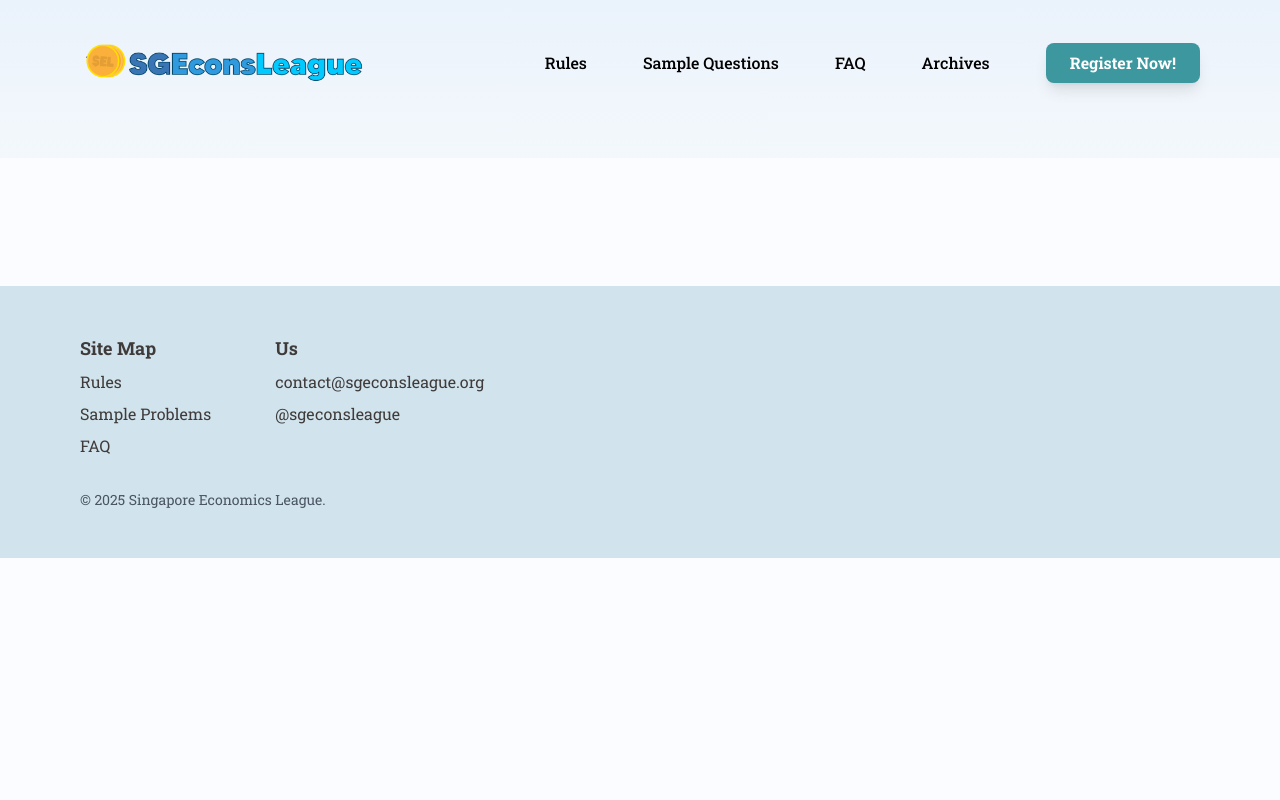
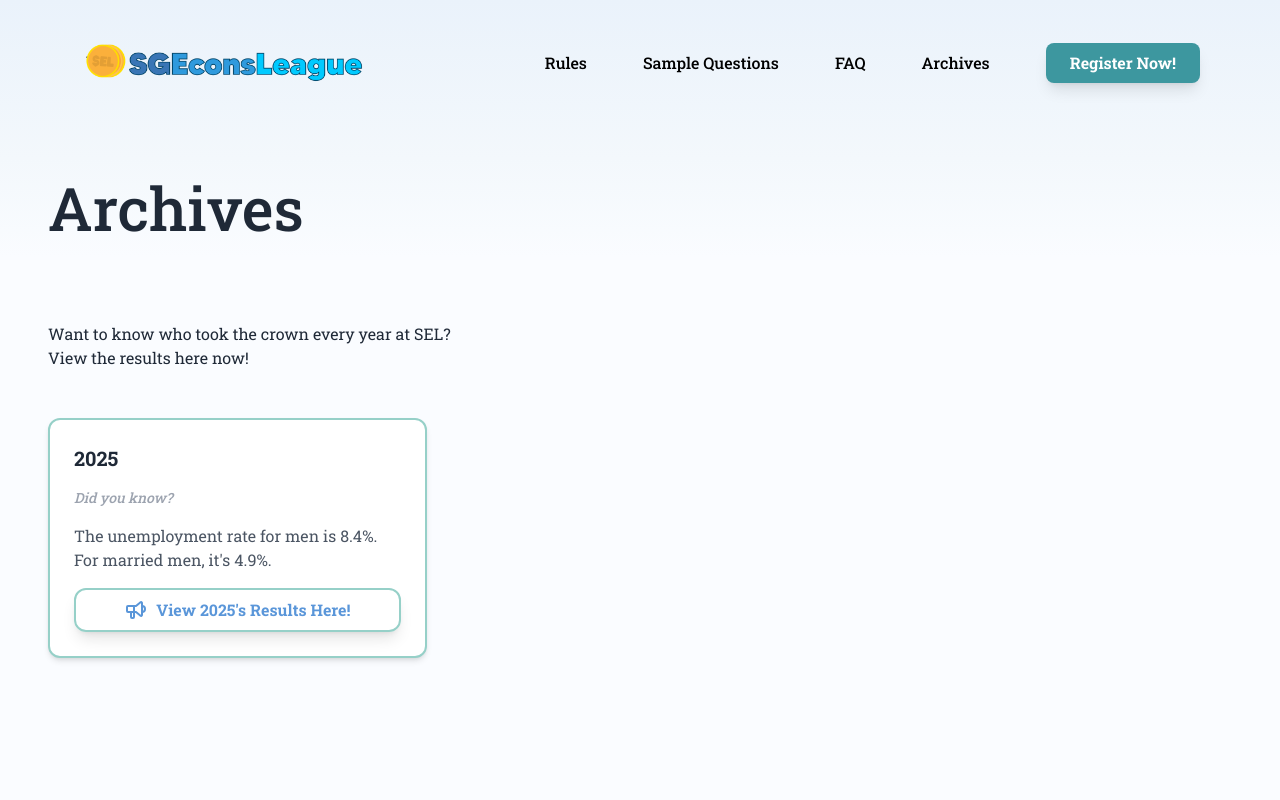
Before and after one commit to jonyewcodes/old, a Next.js app: page /archives in a window 1280 px wide. Shown: the top 800 px of the page. Built offline with nearby package versions, Linux system fonts and the light colour scheme.

Commit message:
feat: archives template

```diff
--- a/app/(pages)/archives/page.tsx
+++ b/app/(pages)/archives/page.tsx
@@ -1,7 +1,80 @@
 import React from "react";
+/* https://tabler.io/icons */
 
 const Archives = () => {
+  const archiveInfo = [
+    {
+      title: "2025",
+      category: "Did you know?",
+      content:
+        "The unemployment rate for men is 8.4%. For married men, it's 4.9%.",
+      link: "--",
+    },
+  ];
 
-}
+  return (
+    <main className="flex min-h-screen flex-col text-gray-800">
+      {/* Header Section */}
+      <div className="bg-gradient-to-b from-[#f3f8fc] to-[#fafcff] h-[80px] sm:h-[100px] md:h-[100px] flex items-center justify-center">
+        <div className="max-w-[1400px] w-full px-6 lg:px-12">
+          <h1 className="text-3xl sm:text-4xl md:text-5xl lg:text-6xl font-medium text-left font-roboto-slab">
+            Archives
+          </h1>
+        </div>
+      </div>
+
+      {/* Main Content Section */}
+      <div className="flex items-center justify-center py-16">
+        <div className="max-w-[1400px] w-full px-6 lg:px-12">
+          {/* Intro Text */}
+          <div className="max-w-[600px] mb-12">
+            <p className="mb-4">
+              Want to know who took the crown every year at SEL? <br />View the results here now!
+            </p>
+          </div>
+          <div className="grid grid-cols-1 sm:grid-cols-2 lg:grid-cols-3 gap-6">
+            {archiveInfo.map((info, index) => (
+              <div
+                key={index}
+                className="bg-white border-2 border-[#96D0C8] rounded-xl shadow-md p-6 flex flex-col gap-4 hover:shadow-lg transition"
+              >
+                <h2 className="text-xl font-semibold">{info.title}</h2>
+                <span className="inline-block w-fit text-sm font-medium text-gray-400 italic">
+                  {info.category}
+                </span>
+                <p className="text-gray-600">{info.content}</p>
+                <a
+                  href={info.link}
+                  target="_blank"
+                  rel="noopener noreferrer"
+                  className="flex items-center justify-center w-full text-secondary font-semibold border-2 border-[#96D0C8] rounded-xl px-4 py-2 hover:bg-[#eaf2fb] shadow-lg transition-transform duration-200 ease-in-out hover:scale-105"
+                >
+                  <svg
+                    xmlns="http://www.w3.org/2000/svg"
+                    width="24"
+                    height="24"
+                    viewBox="0 0 24 24"
+                    fill="none"
+                    stroke="currentColor"
+                    strokeWidth="2"
+                    strokeLinecap="round"
+                    strokeLinejoin="round"
+                    className="icon icon-tabler icons-tabler-outline icon-tabler-speakerphone mr-2"
+                  >
+                    <path stroke="none" d="M0 0h24v24H0z" fill="none" />
+                    <path d="M18 8a3 3 0 0 1 0 6" />
+                    <path d="M10 8v11a1 1 0 0 1 -1 1h-1a1 1 0 0 1 -1 -1v-5" />
+                    <path d="M12 8h0l4.524 -3.77a.9 .9 0 0 1 1.476 .692v12.156a.9 .9 0 0 1 -1.476 .692l-4.524 -3.77h-8a1 1 0 0 1 -1 -1v-4a1 1 0 0 1 1 -1h8" />
+                  </svg>
+                  View 2025's Results Here!
+                </a>
+              </div>
+            ))}
+          </div>
+        </div>
+      </div>
+    </main>
+  );
+};
 
 export default Archives;
--- a/app/(pages)/rules/page.tsx
+++ b/app/(pages)/rules/page.tsx
@@ -9,6 +9,8 @@ const sectionIds = [
   "Question Types",
   "Points and Scoring",
   "Awards and Rankings",
+  "Participants' Code of Conduct",
+  "Terms and Conditions"
 ];
 
 interface SubHeadingProps {
@@ -379,6 +381,44 @@ function AwardsAndRankings() {
   );
 }
 
+function ParticipantsCodeofConduct() {
+  return (
+    <section className="mt-12" id="Awards and Rankings">
+      <SubHeading className="mb-6">Pariticpants' Code of Conduct</SubHeading>
+      <div>
+        <p>By participating in the Singapore Economics League (SEL), players agree to abide by our Code of Conduct.
+          Players also acknowledge that any breach of the Code of Conduct or the Rules of SEL may result in substantial
+          penalties for themselves and their team, including permanent disqualification from SEL.</p>
+        <p><br />As a player of SEL, I henceforth agree that for the duration of this competition, I shall:</p>
+      </div>
+      <UnorderedList
+        items={[
+          "Strictly avoid using any and all Generative AI tools, such as online chatbots, as these would confer an unfair advantage to my team.",
+          "Strictly refrain from engaging in any form of communication related to SEL problems with individuals who are not members of my team, such as my school teachers or friends on other SEL teams.",
+          "Not use SEL’s website, Discord server, or associated platforms to engage in any form of inappropriate, hurtful, or offensive behavior, including but not limited to sharing hate speech, spam messages, and other harmful content.",
+          "Report any suspected foul play by other players to the SEL organizers, so as to ensure a fair and enjoyable competition experience for all participants.",
+        ]}
+      />
+    </section>
+  );
+}
+
+function TermsAndConditions() {
+  return (
+    <section className="mt-12" id="Awards and Rankings">
+      <SubHeading className="mb-6">Terms and Conditions</SubHeading>
+      <UnorderedList
+        items={[
+          "Teams will be ranked according to the cumulative point total obtained during the contest.",
+          "A rank of n denotes that n - 1 teams scored strictly more than that team",
+          "The top 5% of teams will receive the Gold award. The top 15% of teams will receive the Silver awards. The top 30% of teams will receive the Bronze Award.",
+        ]}
+      />
+    </section>
+  );
+}
+
+
 export default function RulesPage() {
   const [selected, setSelected] = useState("rules");
 
@@ -428,7 +468,7 @@ export default function RulesPage() {
       </div>
 
       {/* Main Layout */}
-      <div className="flex justify-center">
+      <div className="flex justify-center mt-16">
         <div className="max-w-[1400px] w-full px-6 sm:px-12 lg:px-12 flex flex-col lg:flex-row">
           {/* Sidebar Navigation (Sticky & No X-Overflow) */}
           <div className="hidden lg:block lg:w-64 lg:pr-4">
@@ -440,7 +480,7 @@ export default function RulesPage() {
           {/* Main Content (Expands Fully) */}
           <div
             id="main-content"
-            className="w-full lg:border-l-2 lg:border-[#D0D0D0] lg:pl-8"
+            className="w-full lg:border-l-2 lg:border-[#D0D0D0] lg:pl-16"
           >
             <BreifRules />
             <Registration />
@@ -448,6 +488,8 @@ export default function RulesPage() {
             <QuestionTypes />
             <PointsAndScoring />
             <AwardsAndRankings />
+            <ParticipantsCodeofConduct />
+            <TermsAndConditions />
           </div>
         </div>
       </div>
--- a/app/components/Timeline.tsx
+++ b/app/components/Timeline.tsx
@@ -9,12 +9,10 @@ import TimelineConnector from '@mui/lab/TimelineConnector';
 import TimelineContent from '@mui/lab/TimelineContent';
 import TimelineOppositeContent from '@mui/lab/TimelineOppositeContent';
 import TimelineDot from '@mui/lab/TimelineDot';
-
 import FastfoodIcon from '@mui/icons-material/Fastfood';
 import LaptopMacIcon from '@mui/icons-material/LaptopMac';
-import HotelIcon from '@mui/icons-material/Hotel';
-import RepeatIcon from '@mui/icons-material/Repeat';
 import Typography from '@mui/material/Typography';
+/* https://mui.com/material-ui/icons/ */
 
 export default function CustomizedTimeline() {
   return (
@@ -26,7 +24,7 @@ export default function CustomizedTimeline() {
           variant="body2"
           color="text.secondary"
         >
-          9:30 am
+          ?? July 2025
         </TimelineOppositeContent>
         <TimelineSeparator>
           <TimelineConnector />
@@ -37,9 +35,9 @@ export default function CustomizedTimeline() {
         </TimelineSeparator>
         <TimelineContent sx={{ py: '12px', px: 2 }}>
           <Typography variant="h6" component="span">
-            Eat
+            Registration Open
           </Typography>
-          <Typography>Because you need strength</Typography>
+          <Typography>09:00 AM</Typography>
         </TimelineContent>
       </TimelineItem>
 
@@ -49,7 +47,7 @@ export default function CustomizedTimeline() {
           variant="body2"
           color="text.secondary"
         >
-          10:00 am
+          ?? July 2025
         </TimelineOppositeContent>
         <TimelineSeparator>
           <TimelineConnector />
@@ -60,41 +58,33 @@ export default function CustomizedTimeline() {
         </TimelineSeparator>
         <TimelineContent sx={{ py: '12px', px: 2 }}>
           <Typography variant="h6" component="span">
-            Code
+            Registration Closed!
           </Typography>
-          <Typography>Because it&apos;s awesome!</Typography>
+          <Typography>11:59 PM</Typography>
         </TimelineContent>
       </TimelineItem>
 
       <TimelineItem>
+        <TimelineOppositeContent
+          sx={{ m: 'auto 0' }}
+          align="right"
+          variant="body2"
+          color="text.secondary"
+        >
+          ?? July 2025
+        </TimelineOppositeContent>
         <TimelineSeparator>
           <TimelineConnector />
-          <TimelineDot color="primary" variant="outlined">
-            <HotelIcon />
-          </TimelineDot>
-          <TimelineConnector sx={{ bgcolor: 'secondary.main' }} />
-        </TimelineSeparator>
-        <TimelineContent sx={{ py: '12px', px: 2 }}>
-          <Typography variant="h6" component="span">
-            Sleep
-          </Typography>
-          <Typography>Because you need rest</Typography>
-        </TimelineContent>
-      </TimelineItem>
-
-      <TimelineItem>
-        <TimelineSeparator>
-          <TimelineConnector sx={{ bgcolor: 'secondary.main' }} />
-          <TimelineDot color="secondary">
-            <RepeatIcon />
+          <TimelineDot>
+            <FastfoodIcon />
           </TimelineDot>
           <TimelineConnector />
         </TimelineSeparator>
         <TimelineContent sx={{ py: '12px', px: 2 }}>
           <Typography variant="h6" component="span">
-            Repeat
+            Contest Day!
           </Typography>
-          <Typography>Because this is the life you love!</Typography>
+          <Typography>09:00 AM</Typography>
         </TimelineContent>
       </TimelineItem>
     </Timeline>
```
